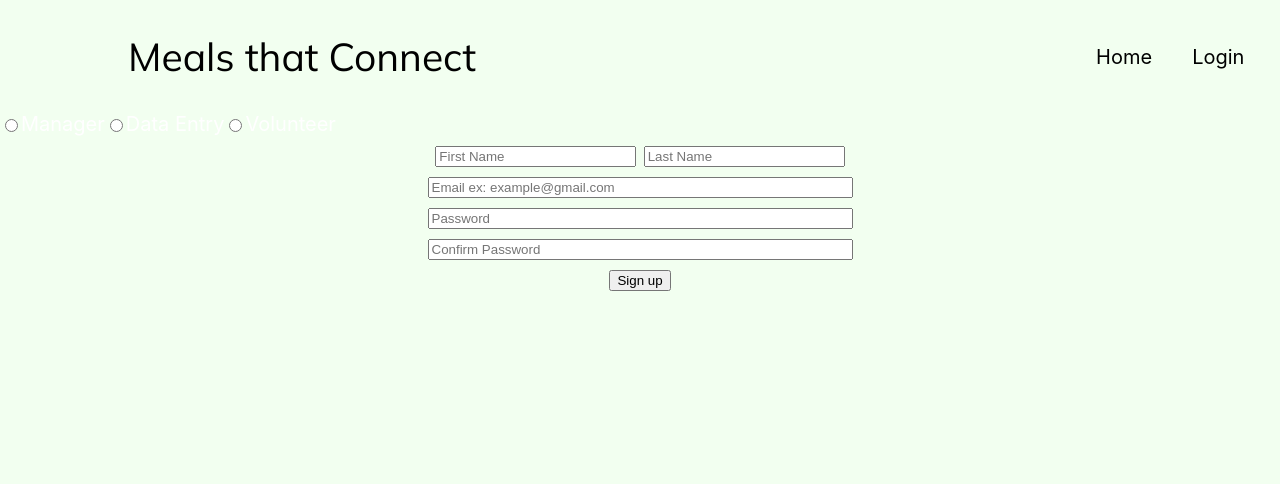
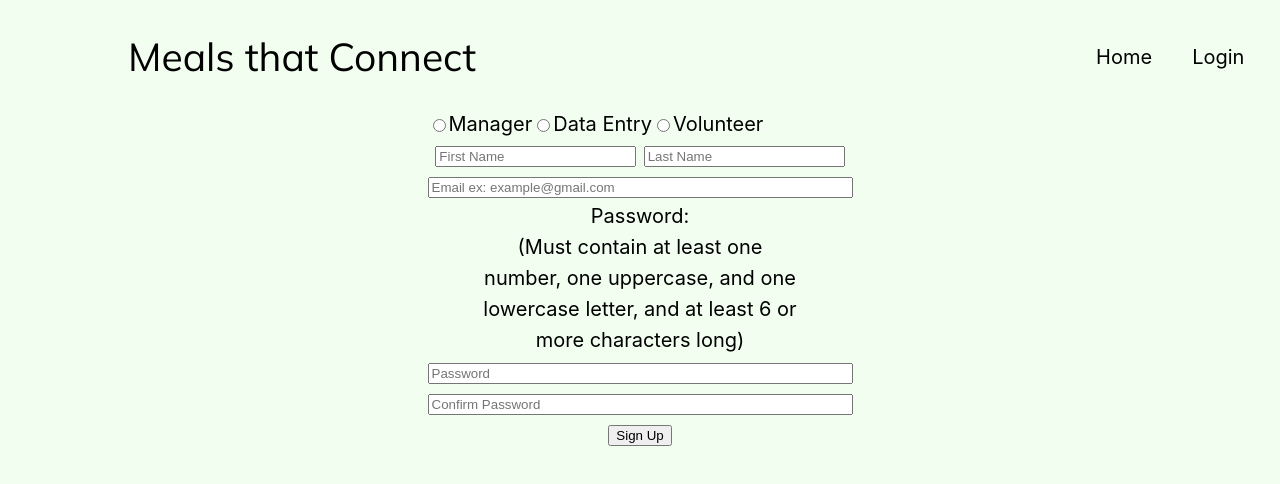
Before and after one commit to hack4impact-calpoly/meals-that-connect, a React (Create React App) app in the folder frontend/: page /signup in a window 1280 px wide. Shown: the top 484 px of the page. Built offline with nearby package versions, Linux system fonts and the light colour scheme; a web font is replaced by a local one.

Commit message:
Fixed local repo after merging with master branch

```diff
--- a/frontend/src/components/Signup.js
+++ b/frontend/src/components/Signup.js
@@ -5,50 +5,85 @@ class Signup extends Component {
 
     constructor(props) {
         super(props);
-        this.state = { isVolunteer: false };
+        this.state = {
+                      userType: "",
+                      volunteerType: "",
+                      personalData: {},
+         };
     }
 
-    isNotVolunteer = () => {
-        this.setState({isVolunteer: false});
+    handleChange = (event) => {
+        let personalData = this.state.personalData;
+        personalData[event.target.id] = event.target.value;
+
+        this.setState({personalData: personalData});
+        console.log(this.state)
     }
 
-    isVolunteer = () => {
-        console.log("nice");
-        this.setState({isVolunteer: true});
+    changeUserType = (event) => {
+        this.setState({userType: event.target.value});
+    }
+
+    changeVolunteerType = (event) => {
+        this.setState({volunteerType: event.target.value});
+    }
+
+    addUser = (event) => {
+        const newUser = {
+            userType: this.state.userType,
+            personalData: this.state.personalData,
+            volunteerType: this.state.volunteerType
+        };
+        event.preventDefault();
+        console.log(newUser)
+        fetch('nice.com', {
+            method: 'POST',
+            headers: {
+                'Content-Type': 'application/json'
+            },
+            body: JSON.stringify(newUser)
+        })
+
     }
 
     render() {
         return (
             <div>
-                <main>
+                <main className="signup-form">
                     <h2>Sign up</h2>
+                    <form onSubmit={this.addUser}>
                         <div id="cta-type">
-                        <input type="radio" id="manager" name="cta" value="manager" onChange={this.isNotVolunteer}/>
+                            <input type="radio" id="manager" name="cta" value="manager" onChange={this.changeUserType}/>
                             <label for="manager">Manager</label>
-                        <input type="radio" id="data-entry" name="cta" value="data-entry" onChange={this.isNotVolunteer}/>
+                            <input type="radio" id="data-entry" name="cta" value="data-entry" onChange={this.changeUserType}/>
                             <label for="data-entry">Data Entry</label>
-                        <input type="radio" id="volunteer" name="cta" value="volunteer" onChange={this.isVolunteer}/>
+                            <input type="radio" id="volunteer" name="cta" value="volunteer" onChange={this.changeUserType}/>
                             <label for="volunteer">Volunteer</label>
                         </div>
-                    <input type="text" id="first-name" placeholder="First Name" size="22"/> <input type="text" id="last-name" placeholder="Last Name" size="22"/>
+                        <input type="text" id="first-name" placeholder="First Name" onChange={this.handleChange} size="22" required/> <input type="text" id="last-name" placeholder="Last Name" onChange={this.handleChange} size="22" required/>
                         <br/>
-                    <input type="text" id="email" placeholder="Email ex: example@gmail.com" size="50"/>
+                        <input type="email" id="email" placeholder="Email ex: example@gmail.com" onChange={this.handleChange} size="50" required/>
                         <br/>
-                    <input type="password" id="email" placeholder="Password" size="50"/>
+                        <label for="password">Password: <br/>(Must contain at least one <br/>number, one uppercase, and one <br/>lowercase letter, and at least 6 or <br/>more characters long)</label>
                         <br/>
-                    <input type="password" id="email" placeholder="Confirm Password" size="50"/>
+                        <input type="password" id="password" placeholder="Password" onChange={this.handleChange}
+                            pattern="(?=.*\d)(?=.*[a-z])(?=.*[A-Z]).{6,}" title="Must contain at least one number, one uppercase, and one lowercase letter, and at least 6 or more characters long"
+                            size="50" required/>
+                        <br/>
+                        <input type="password" id="password-confirm" placeholder="Confirm Password" size="50" required/>
                         <br/>
                         <section>
-                        {this.state.isVolunteer === true &&
+                            {this.state.userType === "volunteer" &&
                                 <div id="volunteer-type">
-                                <input type="radio" id="driver" name="volunteer" value="driver"/>
+                                    <input type="radio" id="driver" name="volunteer" value="driver" onChange={this.changeVolunteerType}/>
                                     <label for="driver">Driver</label>
-                                <input type="radio" id="other" name="volunteer" value="other"/>
+                                    <input type="radio" id="other" name="volunteer" value="other" onChange={this.changeVolunteerType}/>
                                     <label for="other">Other/Cook</label>
                                 </div>
                             }
                         </section>
-                    <button id="signup-button">Sign up</button>
+                        <input type="submit" value="Sign Up"/>
+                    </form>
                 </main>
             </div>
         );
--- a/frontend/src/css/Signup.css
+++ b/frontend/src/css/Signup.css
@@ -1,7 +1,7 @@
 h2 {
     display: flex;
     align-items: center;
-    flex-direction: column;
+
 }
 
 #signup-button {
@@ -9,9 +9,23 @@ h2 {
     margin: 10px auto;
 }
 
+.signup-form {
+    display: flex;
+    align-items: center;
+    flex-direction: column;
+}
+
+label {
+    color: black;
+}
+
 #cta-type {
     display: flex;
     flex-direction: row;
+
+}
+
+label {
     font-size: 20px;
 }
 
```
Lines whose indentation alone changed are shown as unchanged.
